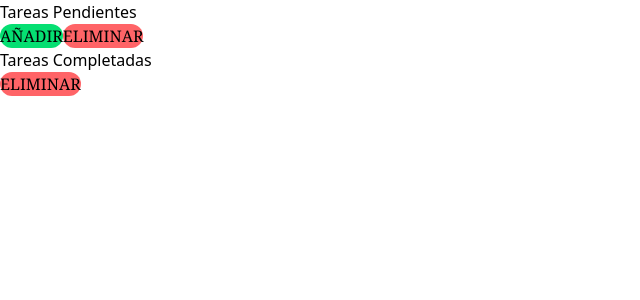
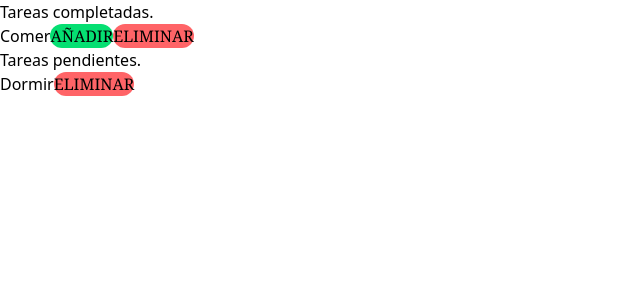
Before and after one commit to torruuu/vue-test, a Vue app: page / in a window 1280 px wide. Shown: the top 300 px of the page, without its empty margins (0-640 px from the left). Built offline with nearby package versions, Linux system fonts and the light colour scheme.

Commit message:
chore: ejercicio4

```diff
--- a/src/components/Juanal/HijoComp.vue
+++ b/src/components/Juanal/HijoComp.vue
@@ -1,49 +1,14 @@
 <script setup>
-const props = defineProps({
-    tareas: Array
-
+defineProps({
+  id: Number,
+  title: String,
+  done: Boolean,
 })
-
-
-
-
-
-
-
-
-
-
 </script>
 <template>
-    <div>
-        <h1>Tareas Pendientes</h1>
-
-        <span v-for="i in tareasPendientes" :key="i.id" :title="i.title">
-
-             {{ i.title }}
-
-       </span>
-
-            <button class="font-serif text-base bg-green-400 rounded-xl"> AÑADIR</button>
-            <button class="font-serif text-base bg-red-400 rounded-xl"> ELIMINAR</button>
-
-
-  <h1 class="justify-center items-center">Tareas Completadas</h1>
-
-
-        <span v-for="i in tareasTerminadas" :key="i.id" :title="i.title" class="w-full space-y-2 justify-items-end">
-                {{ i.title }}
-        </span>
-
-        <button class="flex font-serif text-base bg-red-400 rounded-xl"> ELIMINAR</button>
-
-
-
-
-    </div>
-
-
-
-
-
+  <div>
+    <span>{{ title }}</span>
+    <button v-if="done" class="font-serif text-base bg-green-400 rounded-xl">AÑADIR</button>
+    <button class="font-serif text-base bg-red-400 rounded-xl">ELIMINAR</button>
+  </div>
 </template>
--- a/src/components/Juanal/PadreComp.vue
+++ b/src/components/Juanal/PadreComp.vue
@@ -1,40 +1,31 @@
 <script setup>
+import { ref } from "vue"
+import HijoComp from "./HijoComp.vue"
 
-import HijoComp from './HijoComp.vue';
+const tareas = ref([
+  { id: 1, title: "Comer", done: true },
+  { id: 2, title: "Dormir", done: false },
+])
+</script>
 
-const tareas = [
-    { id: 1, title: "Comer", estado: true},
-    { id: 2, title: "Dormir", estado: false}]
-
-const tareasPendientes = [];
-const tareasTerminadas = [];
-
-
- function addTarea () {
-        if(tareas.estado===true) {
-            tareasPendientes.push
-        }
-        else {tareasTerminadas.push}
-    }
-
-
-
-
-
-
-
-
-</script>
 <template>
-    <div>
-    <HijoComp :tareasPendientes="tareasPendientes" :tareasTerminadas="tareasTerminadas"/>
-
-
-
-
-
+  <div>
+    <h1>Tareas completadas.</h1>
+    <div v-for="tarea of tareas" :key="tarea.id">
+      <HijoComp
+        v-if="tarea.done"
+        :title="tarea.title"
+        :done="tarea.done"
+      />
     </div>
 
-
-
+    <h1>Tareas pendientes.</h1>
+    <div v-for="tarea of tareas" :key="tarea.id">
+      <HijoComp
+        v-if="!tarea.done"
+        :title="tarea.title"
+        :done="tarea.done"
+      />
+    </div>
+  </div>
 </template>
```
